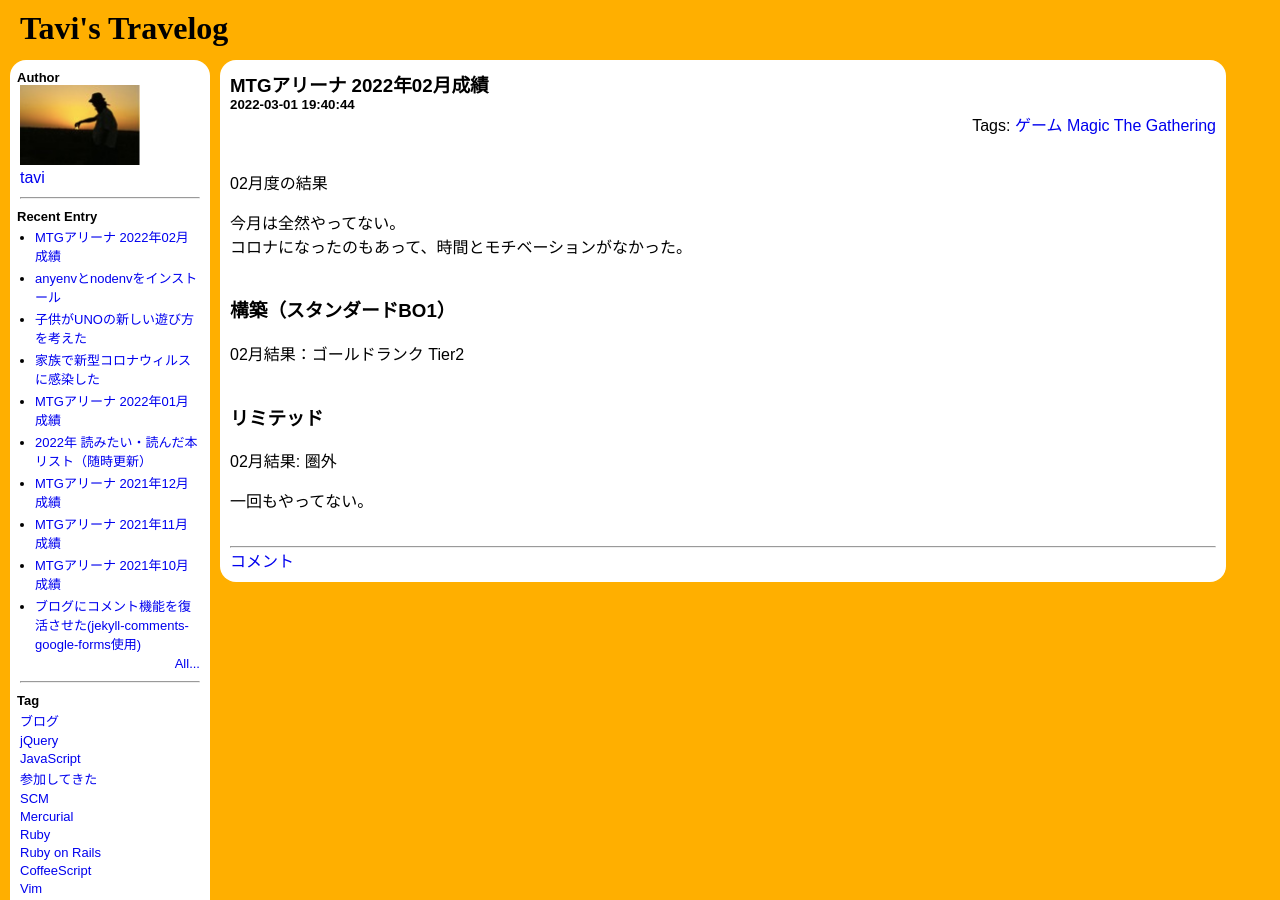
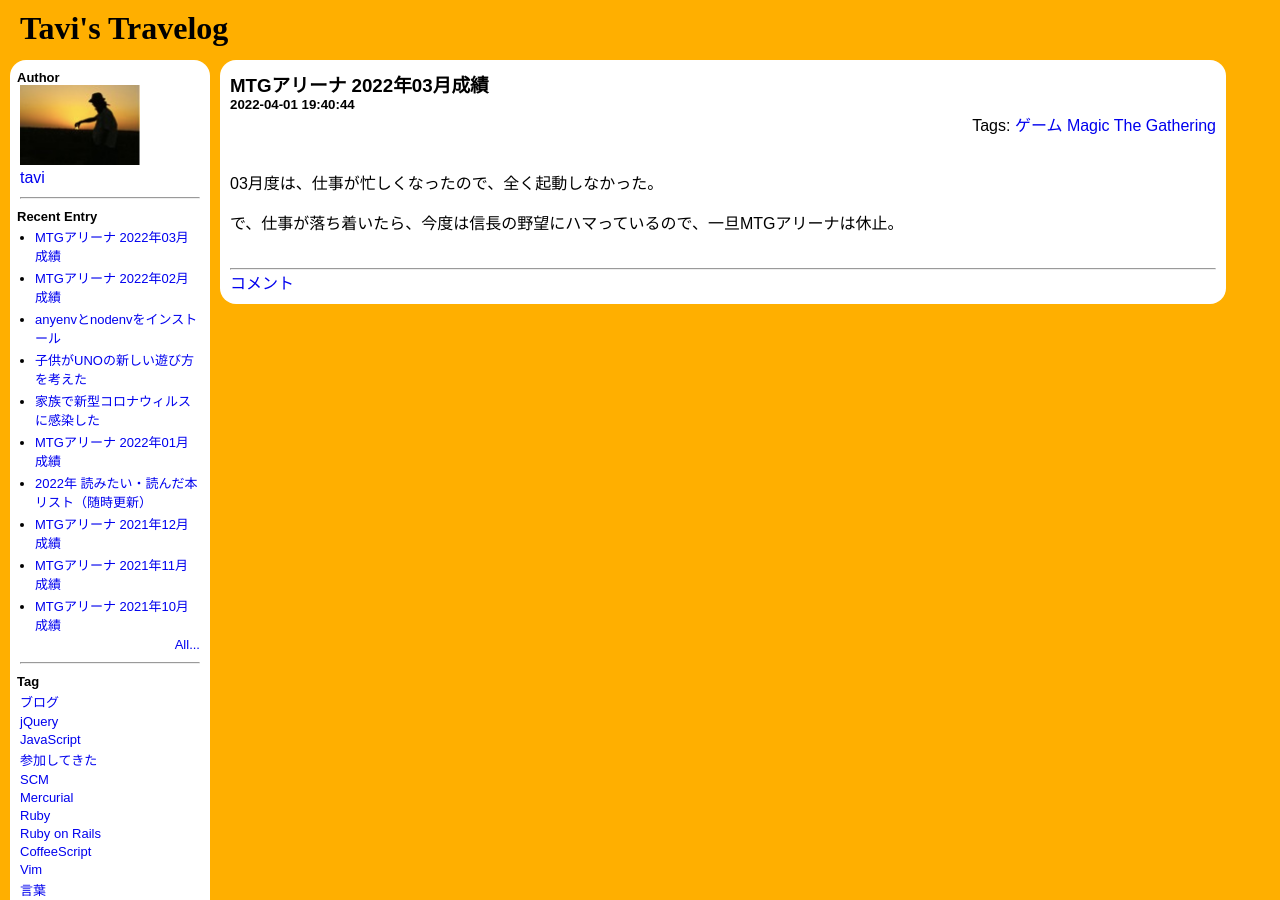
Before and after one commit to ryotakato/ryotakato.github.io, a Jekyll site: the page built from index.md, in a window 1280 px wide and 900 px high. Built offline with Jekyll 4.4.1, drawn with Linux system fonts in a browser that asks for light colours; some of the changed lines change nothing that is shown.

Commit message:
add article & update article

```diff
--- a/_posts/2022-01-08-what-i-want-to-read-2022.md
+++ b/_posts/2022-01-08-what-i-want-to-read-2022.md
@@ -5,7 +5,7 @@
 date: 2022-01-08 09:51:44
 ---
 
-最終更新日：2022/01/25
+最終更新日：2022/04/05
 
 読みたい本を記載しておく。
 リストは随時更新するので、読んだ本リストにもなるかな。
@@ -32,7 +32,8 @@
 6. [上弦の月を喰べる獅子（下）](#book-6)
 7. [スタートボタンを押してください　ゲームＳＦ傑作選](#book-7)
 8. [あるかしら書店](#book-8)
-
+9. [犬ぞり探検家が見た！ ふしぎな北極のせかい](#book-9)
+10. [超高速！　参勤交代](#book-10)
 
 
 
@@ -214,3 +215,41 @@
 本好きにはたまらないと思う。
 
 特に水中図書館の話が好き。
+
+
+
+
+### 犬ぞり探検家が見た！ ふしぎな北極のせかい {#book-9}
+
+
+<div class="AmaQuick-box" style="margin-bottom: 0px;"><div class="AmaQuick-image" style="float: left; margin: 0px 12px 1px 0px;"><a href="https://www.amazon.co.jp/dp/B07N7D2MRQ/?tag=tavi06-22" name="AmaQuicklink" target="_blank"><img src="https://m.media-amazon.com/images/I/51DtEuoo82L._SL200_.jpg" alt="犬ぞり探検家が見た！ ふしぎな北極のせかい" style="border: none;"/></a></div><div class="AmaQuick-info" style="margin-bottom: 10px; line-height: 120%"><div class="AmaQuick-name" style="margin-bottom: 10px; line-height: 120%"><a href="https://www.amazon.co.jp/dp/B07N7D2MRQ/?tag=tavi06-22" name="AmaQuicklink" target="_blank">犬ぞり探検家が見た！ ふしぎな北極のせかい</a><div class="AmaQuick-powered-date" style="font-size: 80%; margin-top: 5px; line-height: 120%">posted with <a href="https://creazy.net/amazon_quick_affiliate" title="AmaQuick" target="_blank">AmaQuick</a></div></div><div class="AmaQuick-detail">山崎 哲秀(著)</div><div class="AmaQuick-sub-info" style="float: left;"><div class="AmaQuick-link" style="margin-top: 5px"><a href="https://www.amazon.co.jp/dp/B07N7D2MRQ/?tag=tavi06-22" name="AmaQuicklink" target="_blank">Amazon.co.jpで詳細を見る</a></div></div></div><div class="AmaQuick-footer" style="clear: left"></div></div>
+
+
+2022/04/02 読了
+
+NHKのカネオくんで、山崎哲秀さんが紹介されていて、
+すごいなーと思って、その人の書いた本を読んでみた。
+
+北極の様々な紹介なので、「へぇー」と思いながら読める。
+
+一番面白かったのは、最後のほうの奥さんとの馴れ初め。
+
+やはり、こういう特別な人には特別な奥さんがいるもんだなと思った。
+
+
+
+###  超高速！　参勤交代 {#book-10}
+
+<div class="AmaQuick-box" style="margin-bottom: 0px;"><div class="AmaQuick-image" style="float: left; margin: 0px 12px 1px 0px;"><a href="https://www.amazon.co.jp/dp/B01DVW4CVG/?tag=tavi06-22" name="AmaQuicklink" target="_blank"><img src="https://m.media-amazon.com/images/I/51xb7s++6QL._SL200_.jpg" alt="超高速！　参勤交代 (講談社文庫)" style="border: none;"/></a></div><div class="AmaQuick-info" style="margin-bottom: 10px; line-height: 120%"><div class="AmaQuick-name" style="margin-bottom: 10px; line-height: 120%"><a href="https://www.amazon.co.jp/dp/B01DVW4CVG/?tag=tavi06-22" name="AmaQuicklink" target="_blank">超高速！　参勤交代 (講談社文庫)</a><div class="AmaQuick-powered-date" style="font-size: 80%; margin-top: 5px; line-height: 120%">posted with <a href="https://creazy.net/amazon_quick_affiliate" title="AmaQuick" target="_blank">AmaQuick</a></div></div><div class="AmaQuick-detail">土橋章宏(著)</div><div class="AmaQuick-sub-info" style="float: left;"><div class="AmaQuick-link" style="margin-top: 5px"><a href="https://www.amazon.co.jp/dp/B01DVW4CVG/?tag=tavi06-22" name="AmaQuicklink" target="_blank">Amazon.co.jpで詳細を見る</a></div></div></div><div class="AmaQuick-footer" style="clear: left"></div></div>
+
+
+2022/04/04 読了
+
+佐々木蔵之助主演で映画化したやつの原作。
+映画は普通のコメディだったけど、原作が評価が高いので図書館で借りて読んでみた。
+確かに小説のほうが人物の深堀りがされていて、面白いし、話がまとまっている。
+クライマックスも、映画のような皆で戦う感じではなく、面白い。
+もちろん、設定はめちゃくちゃだけど、それ関しては、そういうものとして読むべきだし。
+
+ところどころ、カッコいいシーンも出てくるので、ただのお笑いになっていないのがいい。
+わずか一日で読めてしまったので、続編のリターンズも読もうかな。
--- /dev/null
+++ b/_posts/2022-04-01-mtgarena-202203-result.md
@@ -0,0 +1,10 @@
+---
+layout: post
+title: "MTGアリーナ 2022年03月成績"
+tags : [ゲーム, Magic The Gathering]
+date: 2022-04-01 19:40:44
+---
+
+03月度は、仕事が忙しくなったので、全く起動しなかった。
+
+で、仕事が落ち着いたら、今度は信長の野望にハマっているので、一旦MTGアリーナは休止。
```
